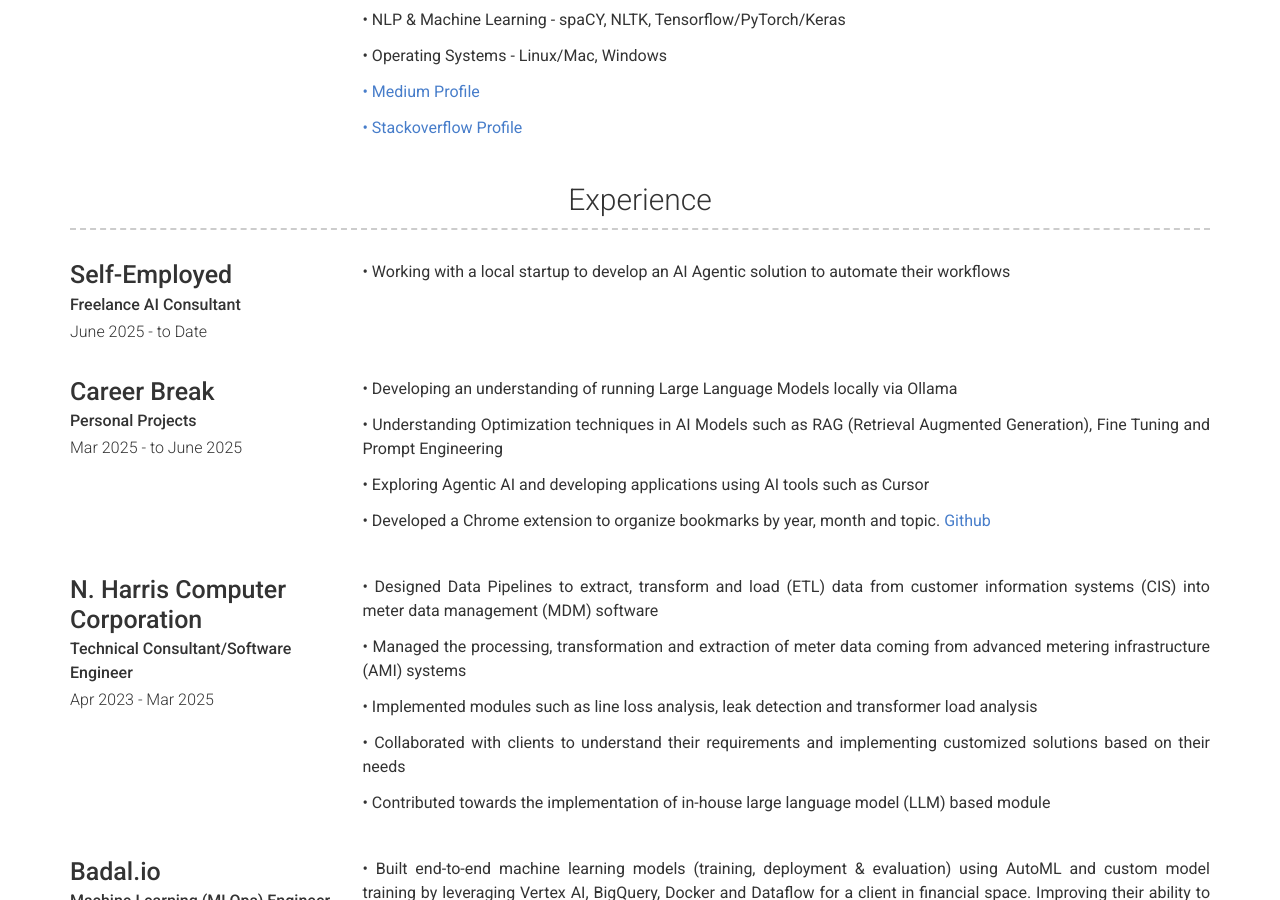
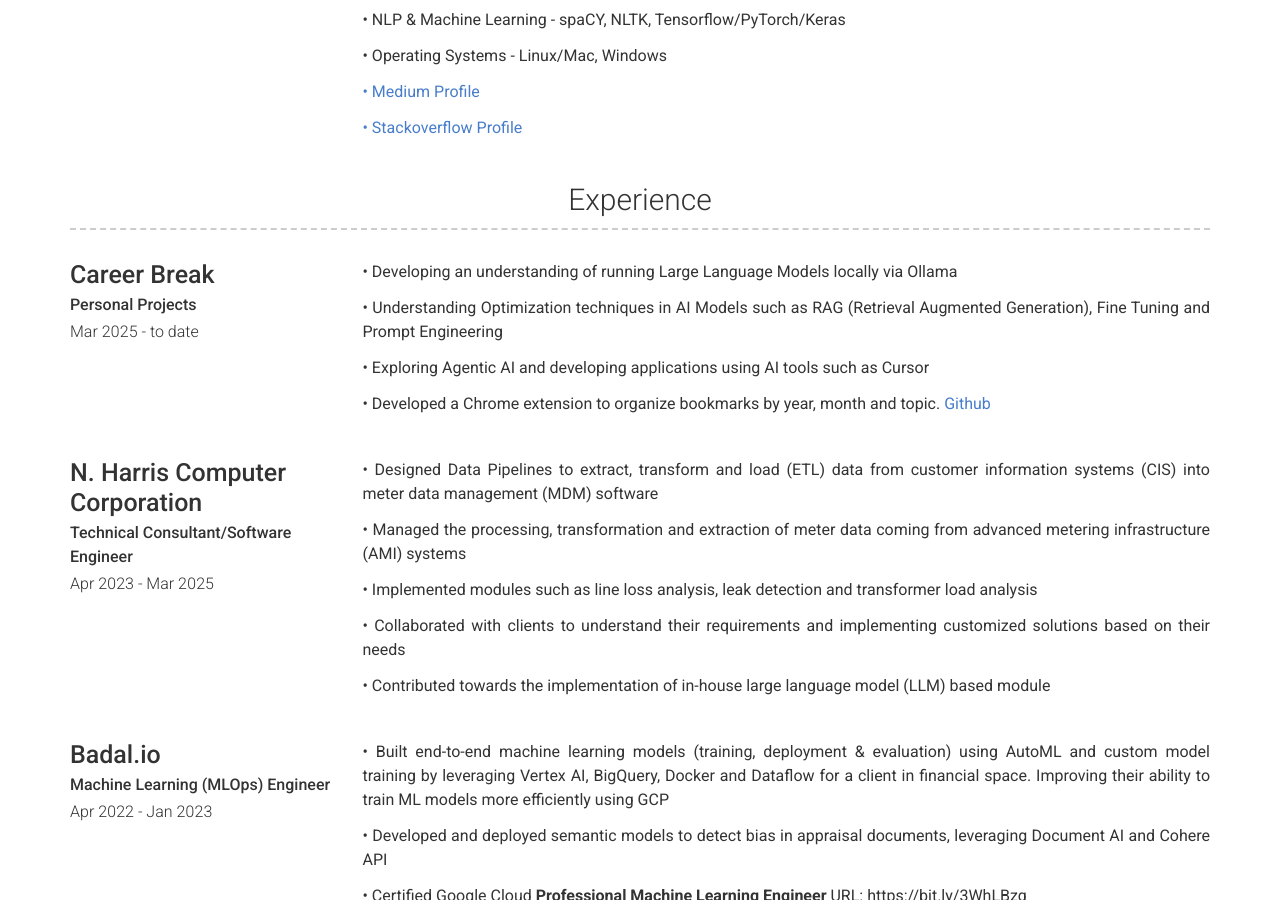
Before and after one commit to saimmehmood/saimmehmood.github.io, a Jekyll site: the page built from index.md, in a window 1280 px wide and 900 px high, scrolled down 857 px. Built offline with Jekyll 4.4.1, drawn with Linux system fonts in a browser that asks for light colours; nearby versions of some CDN libraries.

Commit message:
jul 8, 2025

```diff
--- a/_data/experience.yml
+++ b/_data/experience.yml
@@ -1,18 +1,8 @@
-- layout: left
-  company: Self-Employed
-
-  job_title: Freelance AI Consultant
-  dates: June 2025 - to Date
-
-  description: | # this will include new lines to allow paragraphs
-
-    • Working with a local startup to develop an AI Agentic solution to automate their workflows
-
 - layout: left
   company: Career Break
 
   job_title: Personal Projects
-  dates: Mar 2025 - to June 2025
+  dates: Mar 2025 - to date
 
   description: | # this will include new lines to allow paragraphs
 
```
